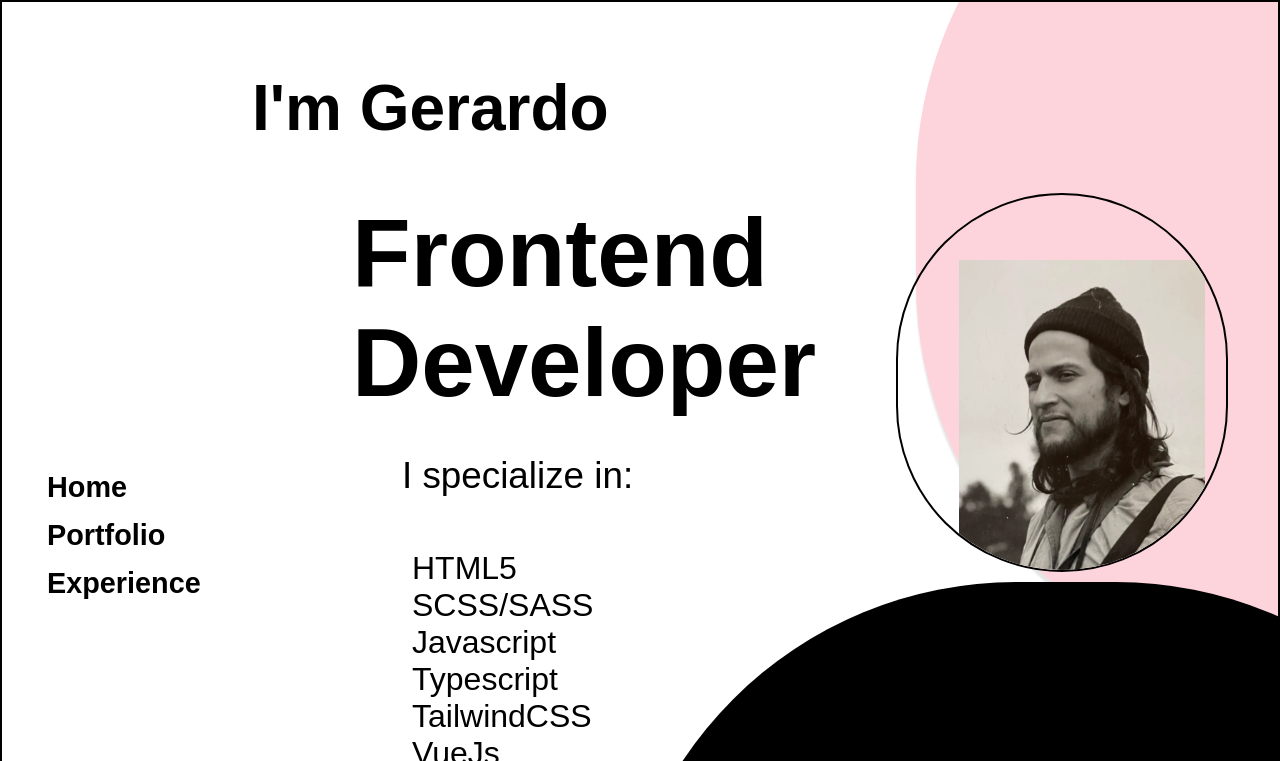
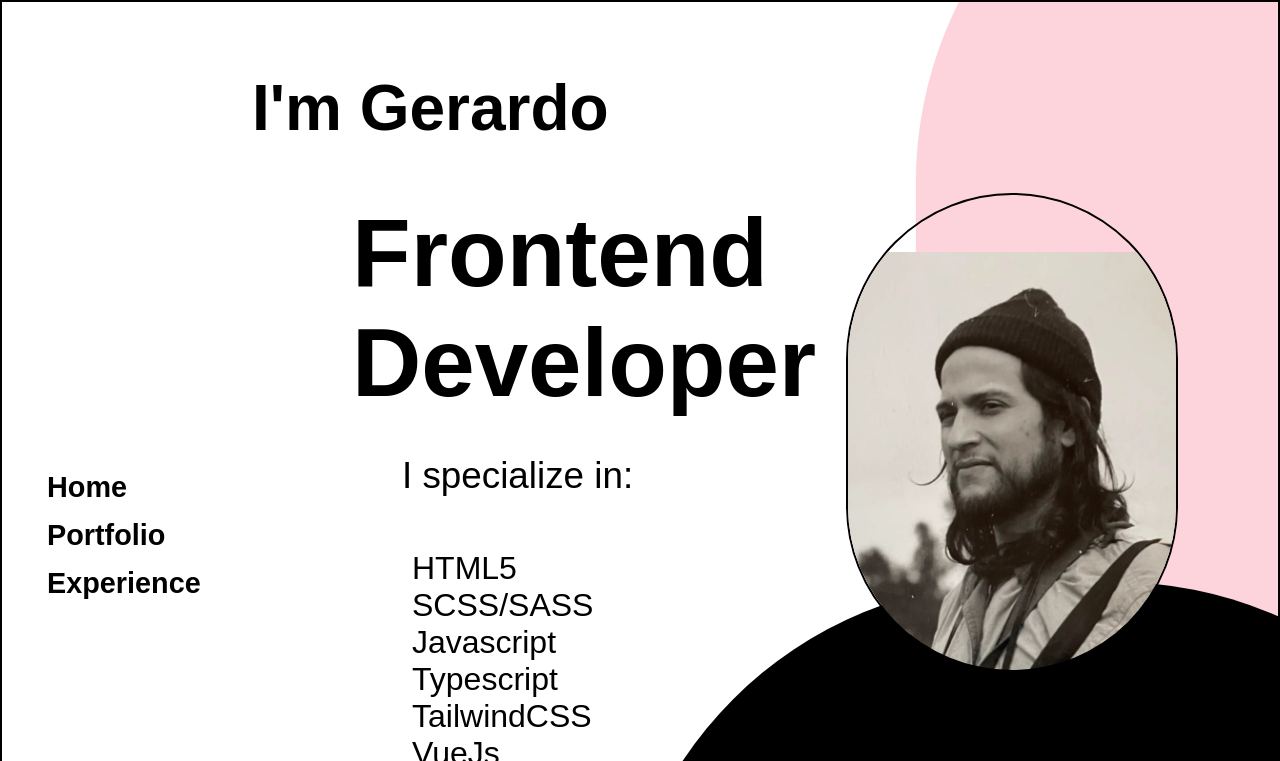
Before and after one commit to gerardojgarcia/portfolio_2022, a website built with Parcel: page index.html in a window 1280 px wide. Shown: the top 761 px of the page. Built offline with nearby package versions, Linux system fonts and the light colour scheme.

Commit message:
changed profile picture and edited .profile-img class

```diff
--- a/index.html
+++ b/index.html
@@ -113,19 +113,19 @@
                 </div>
                 <!--Work Card -->
                 <div     class="card">
-                    <img src="/imgs/tax_buddy_mobile_mockup1.jpg" alt="Image of website">
+                    <img src="/imgs/tax_buddy_mobile_mockup1.webp" alt="Image of website">
                     <div class="title"><p>TaxBuddy</p></div>
                     <a class="explore" href="https://yourtaxbuddy.xyz">Explore</a>
                 </div>
                 <!--Work Card -->
                 <div     class="card">
-                    <img src="/imgs/monarch_laptop_mockup2.jpg" alt="Image of website">
+                    <img src="/imgs/monarch_laptop_mockup2.webp" alt="Image of website">
                     <div class="title"><p>Monarch Construction</p></div>
                     <a href="https://buildwithmonarch.info" target="_blank" class="explore">Explore</a>
                 </div>
                 <!--Work Card -->
                 <div     class="card">
-                    <img src="/imgs/objet_grafik_desktop_mockup1.jpg" alt="Image of website">
+                    <img src="/imgs/objet_grafik_desktop_mockup1.webp" alt="Image of website">
                     <div class="title"><p>ObjetGrafik</p></div>
                     <a class="explore">Explore</a>
                 </div>
--- a/scss/main.scss
+++ b/scss/main.scss
@@ -222,9 +222,9 @@ main {
 
 .profile-img {
     z-index: 8;
-   // transform: translateX(-50px) translateY(50px);
-    height: 650px;
-    width: 650px;
+    transform: translateX(-50px) translateY(50px);
+    height: 850px;
+    width: 850px;
     margin-right: 50px;
 
     overflow:hidden;
@@ -245,19 +245,20 @@ main {
 
     img {
 
-        width: 85%;
-        transform:  translateY(75px) translateX(50px);
+
+        \\transform:  translateY(25px) translateX(25px);
 
     }
 
     @media screen and (max-width: 1920px) {
-        height: 375px;
-        width: 375px;
+        height: 475px;
+        width: 475px;
+
 
         img {
 
-            width: 75%;
-            transform:  translateY(50px) translateX(20px);
+            width: 100%;
+            transform:  translateY(50px) ;
 
         }
     }
```
Also changed, not shown: dist/index.html, dist/monarch_laptop_mockup2.1cc8ae80.webp (added), dist/monarch_laptop_mockup2.e7010926.webp (added), dist/objet_grafik_desktop_mockup1.6704bcd0.webp (added), dist/objet_grafik_desktop_mockup1.dd5ba5f1.webp (added), dist/tax_buddy_mobile_mockup1.aed7f2e3.webp (added), dist/tax_buddy_mobile_mockup1.b89320d5.webp (added), imgs/monarch_laptop_mockup2.webp (added), imgs/objet_grafik_desktop_mockup1.webp (added), imgs/tax_buddy_mobile_mockup1.webp (added), 8 other files.
